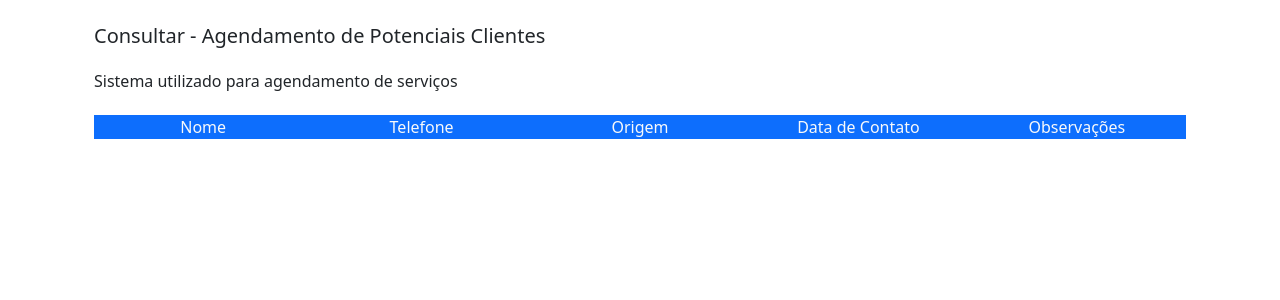
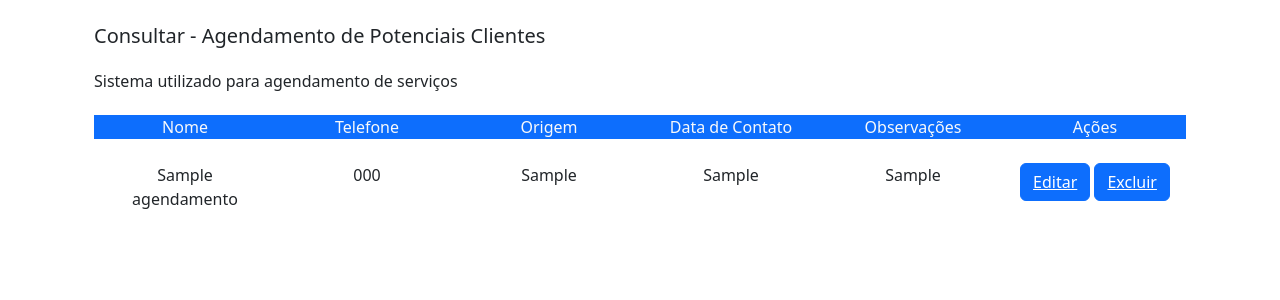
Before and after one commit to leoesilva/ISW029, a Node server app: page /consultar in a window 1280 px wide. Shown: the part 56-356 px from the top of the page. Run offline with Node 20, Linux system fonts and the light colour scheme; tables that the repository leaves empty hold one stand-in row (values such as "Sample post"); some libraries are stand-ins or nearby versions.

Commit message:
feat: Consulta, atualização e exclusão
Implementação das operações restantes

```diff
--- a/atividadePaginasRotas/app.js
+++ b/atividadePaginasRotas/app.js
@@ -1,6 +1,9 @@
+require("dotenv-safe").config({
+  allowEmptyValues: true,
+});
 const express = require("express");
 const app = express();
-const port = 8081;
+const port = process.env.SERVER_PORT;
 const handlebars = require("express-handlebars").engine;
 const bodyParser = require("body-parser");
 const post = require("./models/post");
@@ -13,14 +16,6 @@ app.use(bodyParser.json());
 
 app.get("/", function (req, res) {
   res.render("index");
-});
-
-app.get("/consultar", function (req, res) {
-  res.render("consultar");
-});
-
-app.get("/atualizar", function (req, res) {
-  res.render("atualizar");
 });
 
 app.post("/cadastrar", function (req, res) {
@@ -40,6 +35,44 @@ app.post("/cadastrar", function (req, res) {
     });
 });
 
+app.get("/consultar", function (req, res) {
+  post.findAll().then(function (posts) {
+    res.render("consultar", { post: posts });
+  });
+});
+
+app.get("/atualizar/:id", function (req, res) {
+  post.findAll({ where: { id: req.params.id } }).then(function (posts) {
+    res.render("atualizar", { post: posts });
+  });
+});
+
+app.post("/editar", function (req, res) {
+  post
+    .update(
+      {
+        nome: req.body.nome,
+        telefone: req.body.telefone,
+        origem: req.body.origem,
+        dataContato: req.body.dataContato,
+        observacao: req.body.observacao,
+      },
+      { where: { id: req.body.id } }
+    )
+    .then(function () {
+      res.redirect("/");
+    })
+    .catch(function (erro) {
+      res.send("Falha ao cadastrar os dados: " + erro);
+    });
+});
+
+app.get("/excluir/:id", function (req, res) {
+  post.destroy({ where: { id: req.params.id } }).then(function () {
+    res.redirect("/consultar");
+  });
+});
+
 app.listen(port, function () {
   console.log(`Servidor online na porta ${port}`);
 });
--- a/atividadePaginasRotas/models/post.js
+++ b/atividadePaginasRotas/models/post.js
@@ -11,7 +11,7 @@ const Agendamentos = db.sequelize.define("agendamentos", {
     type: db.Sequelize.STRING,
   },
   dataContato: {
-    type: db.Sequelize.DATE,
+    type: db.Sequelize.STRING,
   },
   observacao: {
     type: db.Sequelize.TEXT,
--- a/atividadePaginasRotas/views/consultar.handlebars
+++ b/atividadePaginasRotas/views/consultar.handlebars
@@ -2,8 +2,15 @@
   <nav class="navbar navbar-expand-lg bg-primary" data-bs-theme="dark">
     <div class="container-fluid">
       <a class="navbar-brand text-uppercase" href="/">Sistema Web</a>
-      <button class="navbar-toggler" type="button" data-bs-toggle="collapse" data-bs-target="#navbarNav"
-        aria-controls="navbarNav" aria-expanded="false" aria-label="Toggle navigation">
+      <button
+        class="navbar-toggler"
+        type="button"
+        data-bs-toggle="collapse"
+        data-bs-target="#navbarNav"
+        aria-controls="navbarNav"
+        aria-expanded="false"
+        aria-label="Toggle navigation"
+      >
         <span class="navbar-toggler-icon"></span>
       </button>
       <div class="collapse navbar-collapse" id="navbarNav">
@@ -12,7 +19,11 @@
             <a class="nav-link" href="/">Cadastrar</a>
           </li>
           <li class="nav-item">
-            <a class="nav-link active" aria-current="page" href="/consultar">Consultar</a>
+            <a
+              class="nav-link active"
+              aria-current="page"
+              href="/consultar"
+            >Consultar</a>
           </li>
         </ul>
       </div>
@@ -24,16 +35,67 @@
       <div class="container-fluid">
         <h5 class="mb-4">Consultar - Agendamento de Potenciais Clientes</h5>
         <h6 class="mb-4">Sistema utilizado para agendamento de serviços</h6>
-        <div class="container">
+        <div class="container text-center">
           <div class="row bg-primary text-center text-light">
-            <div class="col">Nome</div>
-            <div class="col">Telefone</div>
-            <div class="col">Origem</div>
-            <div class="col">Data de Contato</div>
-            <div class="col">Observações</div>
+            <div class="col text-light">Nome</div>
+            <div class="col text-light">Telefone</div>
+            <div class="col text-light">Origem</div>
+            <div class="col text-light">Data de Contato</div>
+            <div class="col text-light">Observações</div>
+            <div class="col text-light">Ações</div>
           </div>
+          <div class="row">
+            <div class="col text-light">
+              &nbsp;
+            </div>
+            <div class="col text-light">
+              &nbsp;
+            </div>
+            <div class="col text-light">
+              &nbsp;
+            </div>
+            <div class="col text-light">
+              &nbsp;
+            </div>
+            <div class="col text-light">
+              &nbsp;
+            </div>
+            <div class="col text-light">
+              &nbsp;
+            </div>
+          </div>
+          {{#each post}}
+            {{#dataValues}}
+              <div class="row">
+                <div class="col">
+                  {{nome}}
+                </div>
+                <div class="col">
+                  {{telefone}}
+                </div>
+                <div class="col">
+                  {{origem}}
+                </div>
+                <div class="col">
+                  {{dataContato}}
+                </div>
+                <div class="col">
+                  {{observacao}}
+                </div>
+                <div class="col">
+                  <button type="button" class="btn btn-primary"><a
+                      href="/atualizar/{{id}}"
+                      style="color:inherit"
+                    >Editar</a></button>
+                  <button type="button" class="btn btn-primary"><a
+                      href="/excluir/{{id}}"
+                      style="color:inherit"
+                    >Excluir</a></button>
+                </div>
+              </div>
+            {{/dataValues}}
+          {{/each}}
         </div>
       </div>
     </div>
   </div>
-</div>
```
Also changed, not shown: atividadePaginasRotas/models/banco.js (+9 -4 lines), atividadePaginasRotas/package.json (+7 -1 lines), atividadePaginasRotas/views/atualizar.handlebars (+10 -3 lines), atividadePaginasRotas/bin/www (added), 2 other files.
